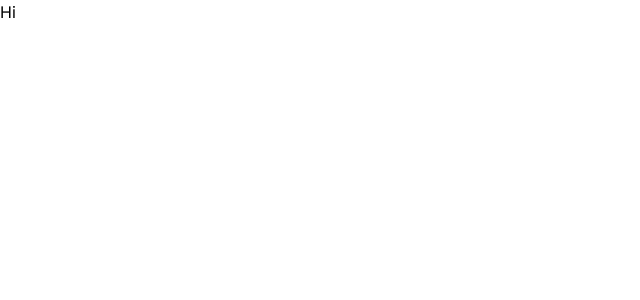
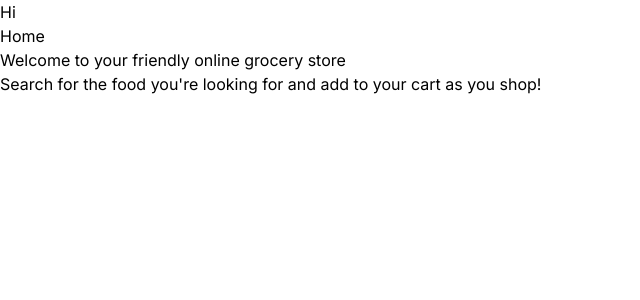
Before and after one commit to Lexyful/lexyefulfoodsource2, a Next.js app: page / in a window 1280 px wide. Shown: the top 300 px of the page, without its empty margins (0-640 px from the left). Built offline with nearby package versions, Linux system fonts and the light colour scheme.

Commit message:
Add code to Home and Header

```diff
--- a/src/components/Header.tsx
+++ b/src/components/Header.tsx
@@ -1,5 +1,18 @@
+import React from "react";
+import Link from 'next/link';
 
-
+interface HeaderProps {
+    handleSearch: () => Promise<any[]>;
+}
+export const Header: React.FC<HeaderProps> = ({ handleSearch }) => {
+    return (
+        <div>
+        <Link href="/">
+            <a className="home-click">Home</a>
+        </Link>
+        </div>
+    )
+}
 // export const Header = ({ handleSearch, calculateTotalQuantity }) => {
 //     return (
 //         <div className="header-container">
--- a/src/components/Home.tsx
+++ b/src/components/Home.tsx
@@ -0,0 +1,10 @@
+import React from "react";
+
+export const Home: React.FC = () => {
+    return (
+        <div>
+            <h2>Welcome to your friendly online grocery store</h2>
+            <h3>Search for the food you're looking for and add to your cart as you shop!</h3>
+        </div>
+        )
+}
--- a/src/pages/index.tsx
+++ b/src/pages/index.tsx
@@ -1,7 +1,7 @@
-/// index.tsx is the same as app in a react app
-
 import React, { useState } from 'react';
 import { fetchFoodData } from '@/data/apicalls';
+import { Home } from '@/components/Home';
+import { Header } from '@/components/Header';
 
 interface SearchResult {
   id: number;
@@ -10,12 +10,11 @@ interface SearchResult {
 }
 
 const App: React.FC = () => {
-const [searchedResults, setSearchedResults] = useState<SearchResult[]>([])
-const [selectedItems, setSelectedItems] = useState<SearchResult[]>([])
+  const [searchedResults, setSearchedResults] = useState<SearchResult[]>([]);
+  const [selectedItems, setSelectedItems] = useState<SearchResult[]>([]);
 
-
-const handleSearch = (query: string): void => {
-  fetchFoodData(query)
+  const handleSearch = (query: string): Promise<void> => {
+    return fetchFoodData(query)
       .then((data: any) => {
         if (data.hints) {
           const newArray: SearchResult[] = data.hints.map((hint: any) => ({
@@ -33,9 +32,12 @@ const handleSearch = (query: string): void => {
         setSearchedResults([]);
       });
   };
+
   return (
     <div className="App">
       <h1>Hi</h1>
+      <Header handleSearch={handleSearch}/>
+      <Home />
     </div>
   );
 }
```
Lines whose indentation alone changed are shown as unchanged.
